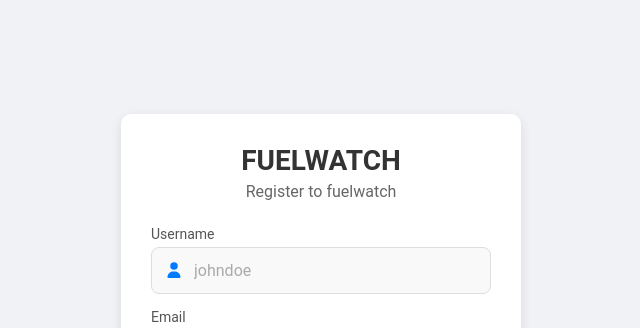
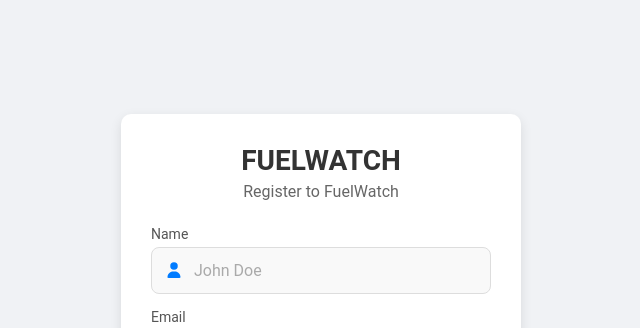
Before and after one commit to SenuraUpesh2002/Research-Project-SLIIT, a React (Vite) app in the folder frontend/: page /signup in a window 1280 px wide. Shown: the top 328 px of the page, without its empty margins (319-959 px from the left). Built offline with nearby package versions, Linux system fonts and the light colour scheme; no server answers; the HTML template or start-up script is replaced by a standard one.

Commit message:
refactor(frontend): Restructure customer app modules (auth and tabs)

```diff
--- a/frontend/src/modules/customer/app/auth/signup.jsx
+++ b/frontend/src/modules/customer/app/auth/signup.jsx
@@ -7,10 +7,11 @@ import { FontAwesomeIcon } from '@fortawesome/react-fontawesome';
 import { faUser, faEnvelope, faLock, faEye, faEyeSlash } from '@fortawesome/free-solid-svg-icons';
 
 export default function Signup() {
-  const [username, setUsername] = useState("");
+  const [name, setName] = useState("");
   const [email, setEmail] = useState("");
   const [password, setPassword] = useState("");
   const [confirmPassword, setConfirmPassword] = useState("");
+
   const [showPassword, setShowPassword] = useState(false);
   const [showConfirmPassword, setShowConfirmPassword] = useState(false);
 
@@ -18,12 +19,22 @@ export default function Signup() {
   const navigate = useNavigate();
 
   const handleSignUp = async () => {
+    if (!name.trim() || !email.trim() || !password.trim()) {
+      alert("All fields are required.");
+      return;
+    }
+
     if (password !== confirmPassword) {
       alert("Passwords do not match");
       return;
     }
 
-    const result = await register(username, email, password);
+    const result = await register({
+      name,
+      email,
+      password,
+      role: "user"
+    });
 
     if (!result.success) {
       alert(result.message || "Registration failed");
@@ -38,21 +49,22 @@ export default function Signup() {
       <div className={styles.card}>
         <div className={styles.header}>
           <p className={styles.title}>FUELWATCH</p>
-          <p className={styles.subtitle}>Register to fuelwatch</p>
+          <p className={styles.subtitle}>Register to FuelWatch</p>
         </div>
 
         <div className={styles.formContainer}>
-          {/* Username */}
+
+          {/* Name */}
           <div className={styles.inputGroup}>
-            <label className={styles.label}>Username</label>
+            <label className={styles.label}>Name</label>
             <div className={styles.inputContainer}>
               <span className={styles.inputIcon}><FontAwesomeIcon icon={faUser} /></span>
               <input
                 className={styles.input}
                 type="text"
-                placeholder="johndoe"
-                value={username}
-                onChange={(e) => setUsername(e.target.value)}
+                placeholder="John Doe"
+                value={name}
+                onChange={(e) => setName(e.target.value)}
               />
             </div>
           </div>
@@ -84,7 +96,11 @@ export default function Signup() {
                 value={password}
                 onChange={(e) => setPassword(e.target.value)}
               />
-              <button type="button" onClick={() => setShowPassword(!showPassword)} className={styles.eyeIcon}>
+              <button
+                type="button"
+                onClick={() => setShowPassword(!showPassword)}
+                className={styles.eyeIcon}
+              >
                 {showPassword ? <FontAwesomeIcon icon={faEye} /> : <FontAwesomeIcon icon={faEyeSlash} />}
               </button>
             </div>
@@ -102,7 +118,11 @@ export default function Signup() {
                 value={confirmPassword}
                 onChange={(e) => setConfirmPassword(e.target.value)}
               />
-              <button type="button" onClick={() => setShowConfirmPassword(!showConfirmPassword)} className={styles.eyeIcon}>
+              <button
+                type="button"
+                onClick={() => setShowConfirmPassword(!showConfirmPassword)}
+                className={styles.eyeIcon}
+              >
                 {showConfirmPassword ? <FontAwesomeIcon icon={faEye} /> : <FontAwesomeIcon icon={faEyeSlash} />}
               </button>
             </div>
@@ -118,6 +138,7 @@ export default function Signup() {
               Login
             </button>
           </div>
+
         </div>
       </div>
     </div>
```
